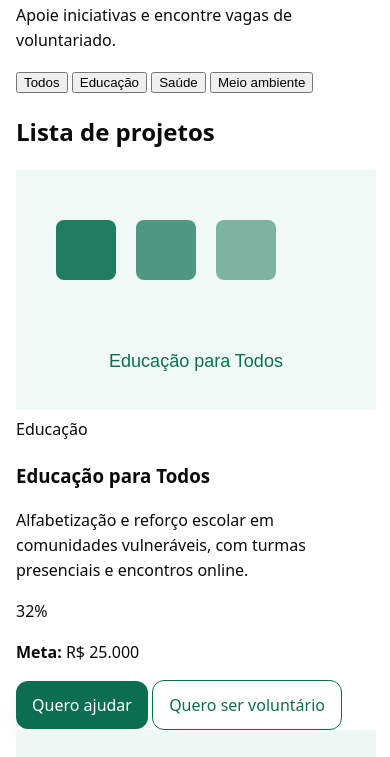
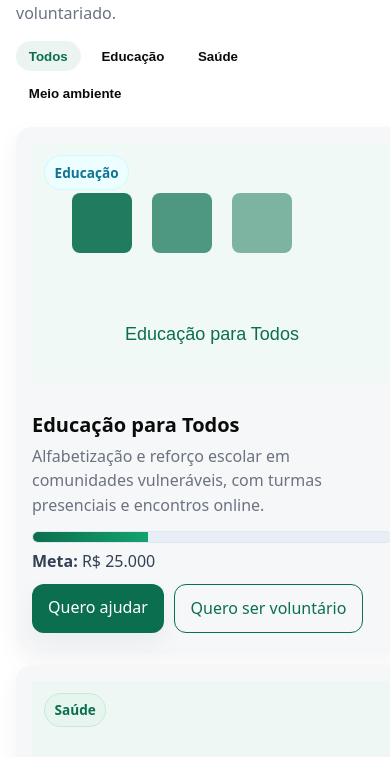
Before and after one commit to larissa-ads/plataforma-ong, a plain HTML site: page projetos.html in a window 390 px wide. Shown: the part 213-970 px from the top of the page. Drawn offline with Linux system fonts and the light colour scheme.

Commit message:
Add styles for project page and responsive design

```diff
--- a/style.css
+++ b/style.css
@@ -44,3 +44,64 @@ small{color:var(--muted)}
   .grid-3{grid-template-columns:repeat(3,1fr)}
   .lista-projetos{grid-template-columns:1fr 1fr}
 }
+
+/* ====== Página de Projetos ====== */
+.sr-only{position:absolute!important;left:-9999px!important}
+.page-head{display:grid; gap:.6rem; margin:1rem 0 1.2rem}
+.page-title{font-size:clamp(1.6rem, 2.4vw, 2.2rem); margin:0}
+.page-sub{color:var(--muted); margin:0}
+.filters{display:flex; gap:.5rem; flex-wrap:wrap; margin-top:.4rem}
+.chip{
+  border:1.5px solid var(--line); background:#fff; color:var(--text);
+  padding:.45rem .8rem; border-radius:999px; cursor:pointer; font-weight:600;
+}
+.chip.is-active{border-color:var(--brand); color:var(--brand); background:rgba(11,110,79,.08)}
+
+.projects-grid{display:grid; gap:1rem}
+.project-card{
+  display:grid; grid-template-columns: 1fr; gap:1rem;
+  background:var(--surface); border:1px solid var(--line);
+  border-radius:var(--radius); padding:1rem; box-shadow:var(--shadow);
+}
+.project-media{position:relative}
+.project-media .badge{
+  position:absolute; left:12px; top:12px; padding:.35rem .6rem; border-radius:999px;
+  background:#ecfeff; color:#0e7490; border:1px solid #cffafe; font-size:.85rem; font-weight:700;
+}
+.project-media .badge.green{background:#e7f5ef; color:#0b6e4f; border-color:#c7e9db}
+.project-title{margin:.2rem 0 .2rem; font-size:1.25rem}
+.project-desc{color:var(--muted); margin:.2rem 0 .8rem}
+
+.project-meta{display:grid; gap:.4rem}
+.progress-wrap{
+  --bg:#e8eef5; --fg:#0b6e4f;
+  background:var(--bg); height:12px; border-radius:999px; position:relative; overflow:hidden;
+  border:1px solid #dfe7f0;
+}
+.progress-bar{
+  --val:0%;
+  width:var(--val); height:100%; background:linear-gradient(90deg, var(--fg), #14a36d);
+  display:flex; align-items:center; justify-content:flex-end;
+  transition:width .6s ease;
+}
+.progress-bar span{
+  font-size:.8rem; font-weight:700; color:#0b6e4f; transform:translate(6px,-160%);
+}
+
+.goal{color:#334155; margin:0}
+.project-actions{display:flex; gap:.6rem; flex-wrap:wrap; margin-top:.6rem}
+
+.aside-doacao.fancy{
+  margin-top:1.2rem;
+  background: radial-gradient(1200px 400px at 20% -10%, #dff5ec, transparent 60%),
+              radial-gradient(1200px 400px at 120% 120%, #eafbf5, transparent 60%),
+              #f4fff9;
+  border:1px solid #cfece1;
+}
+
+/* Responsivo */
+@media (min-width: 800px){
+  .projects-grid{grid-template-columns: 1fr 1fr}
+  .project-card{grid-template-columns: 320px 1fr}
+  .project-media img{height:100%; object-fit:cover; border-radius:12px}
+}
```
